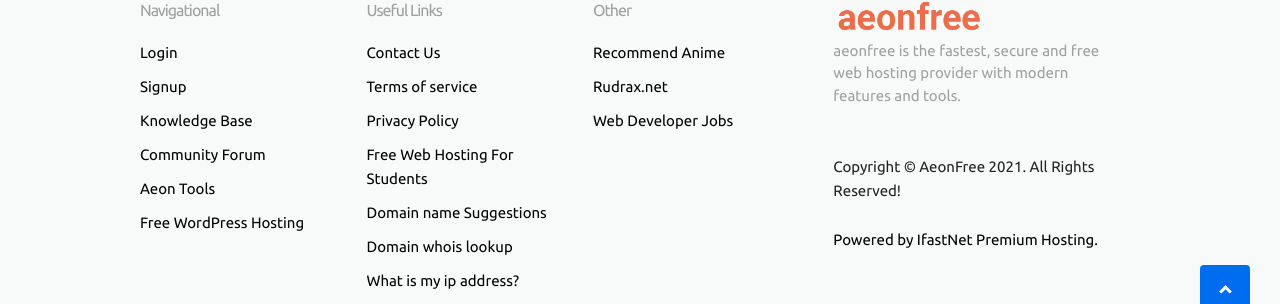
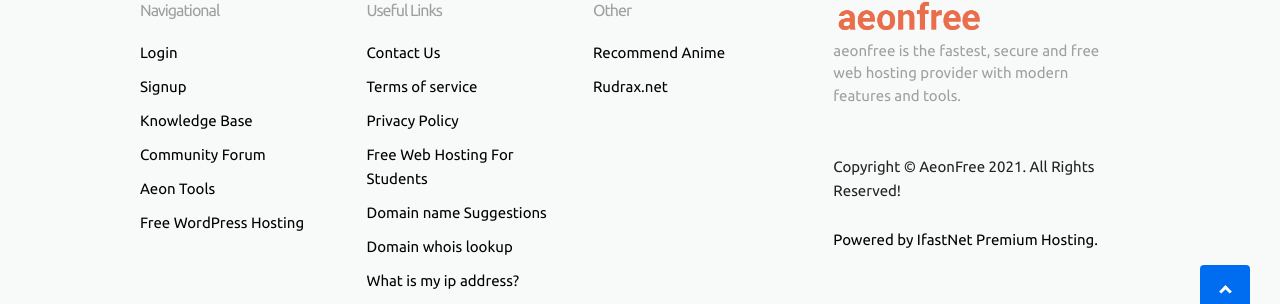
Before and after one commit to rudrax-khanal/aeon, a Jekyll site: the page built from index.html, in a window 1280 px wide and 900 px high, scrolled down 3821 px. Shown: the part 552-856 px from the top of the window. Built offline with Jekyll 4.4.1, drawn with Linux system fonts in a browser that asks for light colours; nearby versions of some CDN libraries.

Commit message:
Update footer.html

```diff
--- a/_includes/footer.html
+++ b/_includes/footer.html
@@ -30,7 +30,6 @@
                             <ul>
                                 <li><a href="https://recommendanime.com" class="styled_a" target="_blank">Recommend Anime</a></li>
                                 <li><a href="https://rudrax.net" class="styled_a" target="_blank">Rudrax.net</a></li>
-                                <li><a href="https://jooble.org/jobs-web-developer" class="styled_a" target="_blank">Web Developer Jobs</a></li>
 
                             </ul>
                         </div>
```
